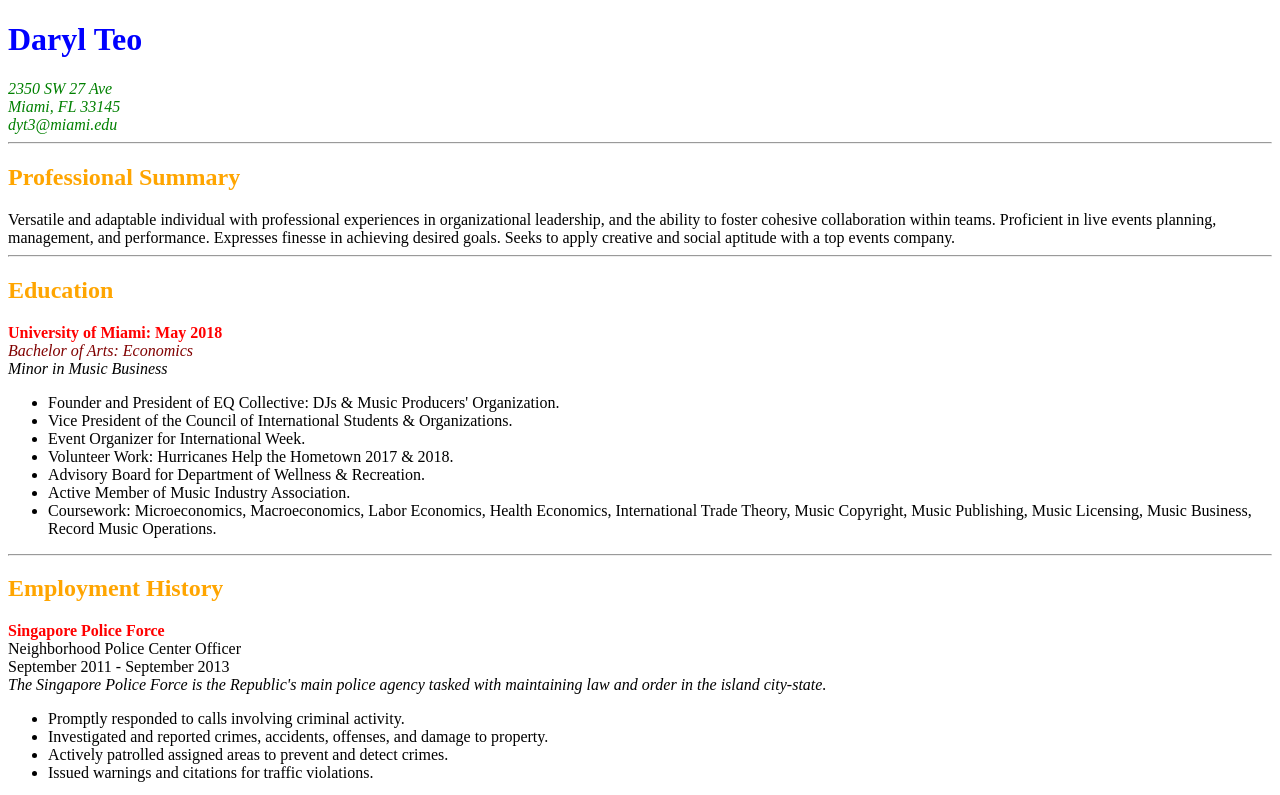
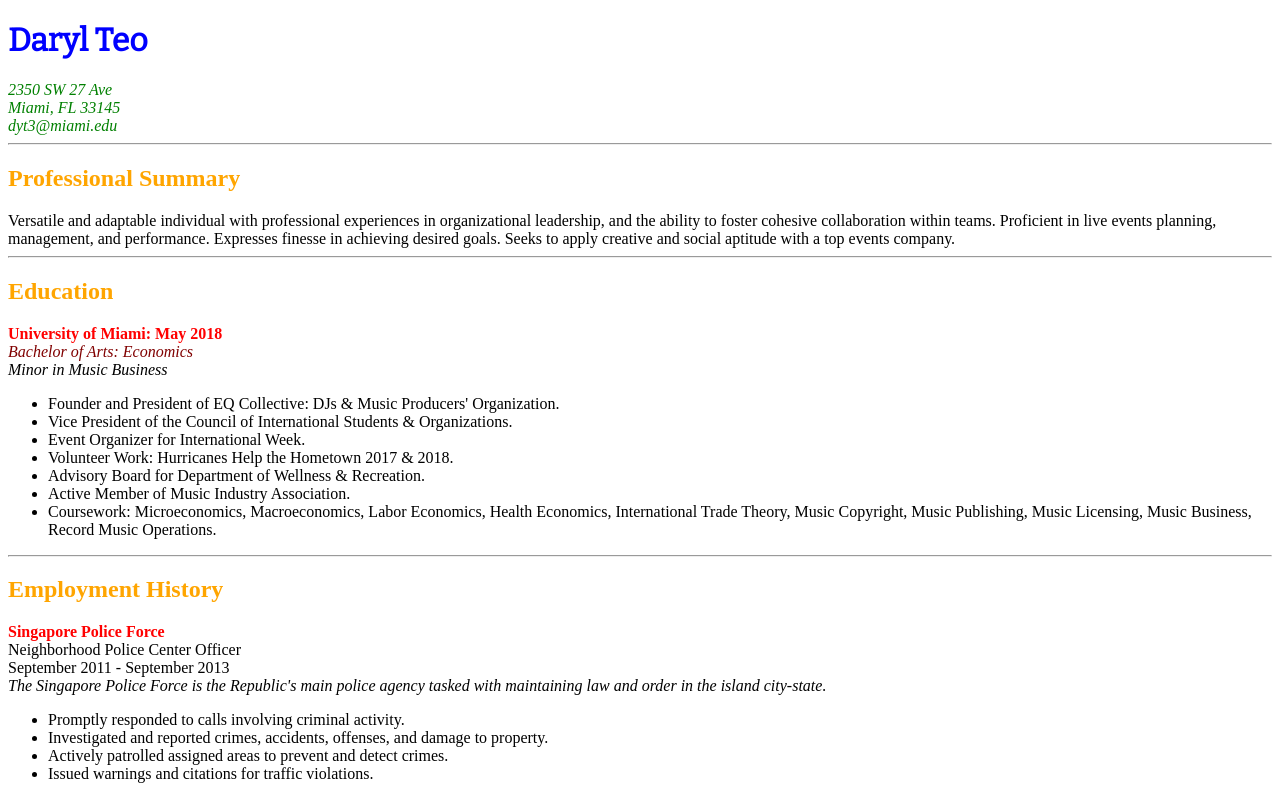
Before and after one commit to daryltyq/weblab, a plain HTML site: page homework/cssresume/index.html in a window 1280 px wide. Shown: the top 795 px of the page. Drawn offline with nearby package versions, Linux system fonts and the light colour scheme.

Commit message:
CSS RESUME

```diff
--- a/homework/cssresume/css/master.css
+++ b/homework/cssresume/css/master.css
@@ -27,3 +27,11 @@ a:hover {
 .heading {
   color: orange;
 }
+
+h1:hover {
+  background-color: yellow;
+}
+
+h1{
+  font-family: 'Bitter', serif;
+}
--- a/homework/cssresume/index.html
+++ b/homework/cssresume/index.html
@@ -15,6 +15,8 @@
   <header>
 
     <h1 id="name">Daryl Teo</h1>
+    <link href="https://fonts.googleapis.com/css?family=Bitter" rel="stylesheet">
+
     <address>
         <a href="https://www.google.com/maps/place/2350+SW+27th+Ave,+Miami,+FL+33145/@25.7470827,-80.2384802,17z/data=!3m1!4b1!4m5!3m4!1s0x88d9b7b1ed680b0b:0x7c956827534e6e0c!8m2!3d25.7470827!4d-80.2384802">2350 SW 27 Ave<br>
         Miami, FL 33145<br>
```
Also changed, not shown: 3 other files.
